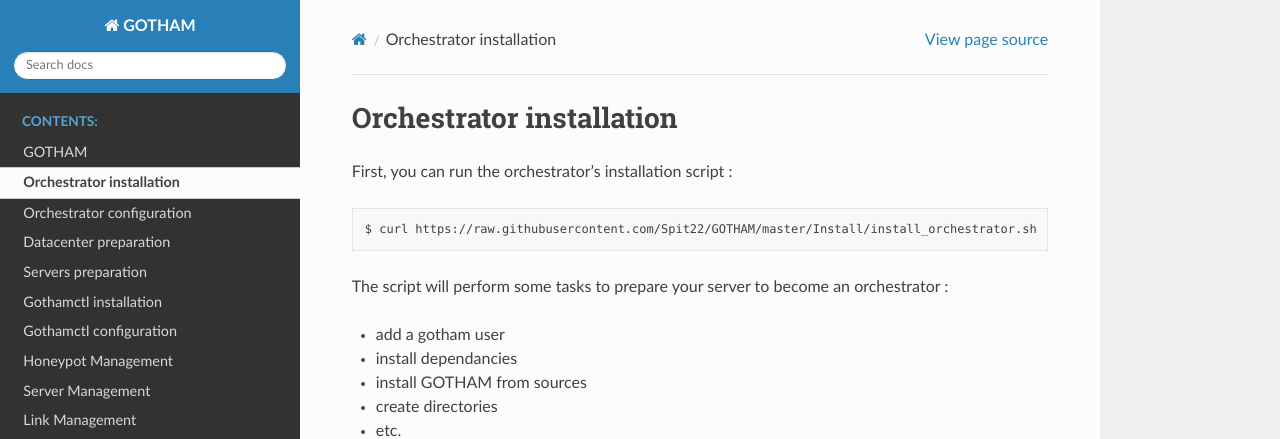
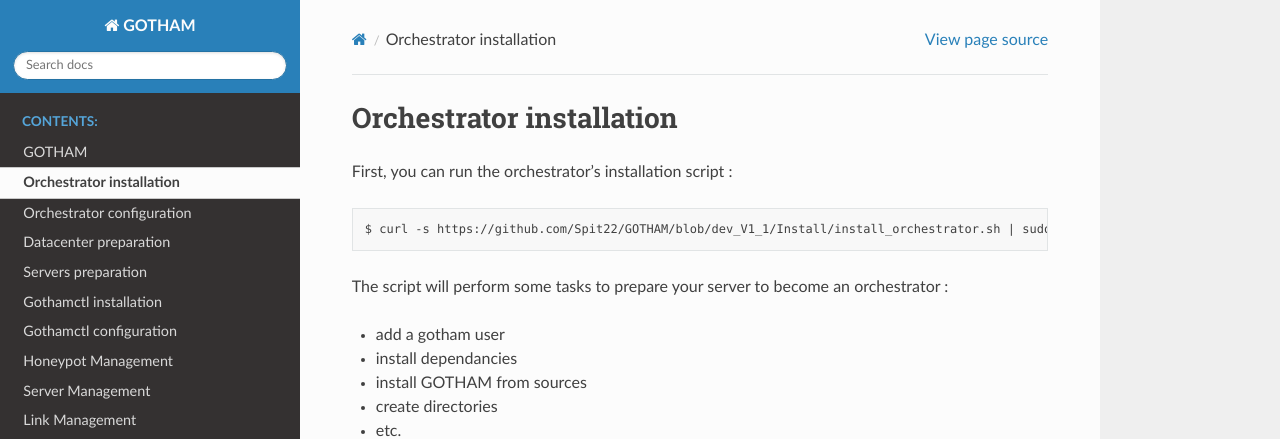
Before and after one commit to Spit22/GOTHAM, a Sphinx documentation site: the page built from Documentation/source/src/install_orchestrator.md, in a window 1280 px wide and 1082 px high. Shown: the top 439 px of the window. Built offline with Sphinx 7.4.7 and the Read the Docs theme 2.0.0, drawn with Linux system fonts in a browser that asks for light colours; some of the changed lines change nothing that is shown.

Commit message:
fix{Documentation/source/src/install_orchestrator.md}: curl url and options

````diff
--- a/Documentation/source/src/install_orchestrator.md
+++ b/Documentation/source/src/install_orchestrator.md
@@ -3,7 +3,7 @@
 First, you can run the orchestrator's installation script :
 
 ```
-$ curl https://raw.githubusercontent.com/Spit22/GOTHAM/master/Install/install_orchestrator.sh | sudo bash
+$ curl -s https://github.com/Spit22/GOTHAM/blob/dev_V1_1/Install/install_orchestrator.sh | sudo bash
 ```
 
 The script will perform some tasks to prepare your server to become an orchestrator :
````
